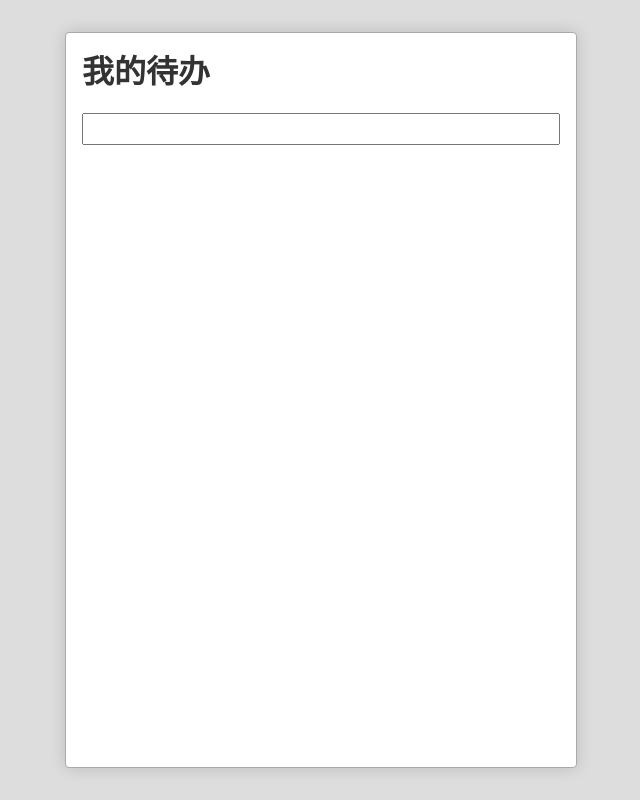
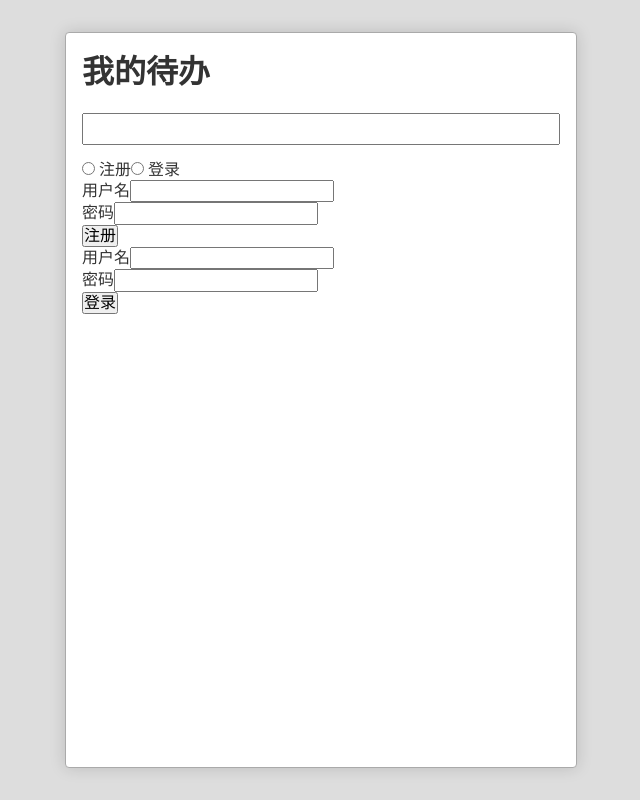
Before and after one commit to zzyo96/todolist, a React (Create React App) app: page / in a window 1280 px wide. Shown: the whole page, without its empty margins (319-959 px from the left). Built offline with nearby package versions, Linux system fonts and the light colour scheme.

Commit message:
添加登录/注册对话框-UserDialog

```diff
--- a/src/App.js
+++ b/src/App.js
@@ -4,6 +4,7 @@
 import TodoItem from './TodoItem'
 import 'normalize.css'
 import './reset.css'
+import UserDialog from './UserDialog'
 
 class App extends Component {
   constructor(props){
@@ -37,6 +38,7 @@
     <ol className="todoList">
     {todos}
     </ol>
+    <UserDialog />
     </div>
   )
   }
--- /dev/null
+++ b/src/UserDialog.js
@@ -0,0 +1,44 @@
+import React, { Component } from 'react';
+//import './UserDialog.css'
+export default class UserDialog extends Component{
+  render(){
+    return (
+      <div className="UserDialog-Wrapper">
+      <div className="UserDialog">
+      <nav>
+      <input type="radio"/> 注册
+      <input type="radio"/> 登录
+      </nav>
+      <div className="panes">
+      <form className="signUp"> {/* 注册*/}
+      <div className="row">
+      <label>用户名</label>
+      <input type="text"/>
+      </div>
+      <div className="row">
+      <label>密码</label>
+      <input type="password"/>
+      </div>
+      <div className="row actions">
+      <button type="submit">注册</button>
+      </div>
+      </form>
+      <form className="signIn"> {/* 登录*/}
+      <div className="row">
+      <label>用户名</label>
+      <input type="text"/>
+      </div>
+      <div className="row">
+      <label>密码</label>
+      <input type="password"/>
+      </div>
+      <div className="row actions">
+      <button type="submit">登录</button>
+      </div>
+      </form>
+      </div>
+      </div>
+      </div>
+  )
+  }
+}
```
